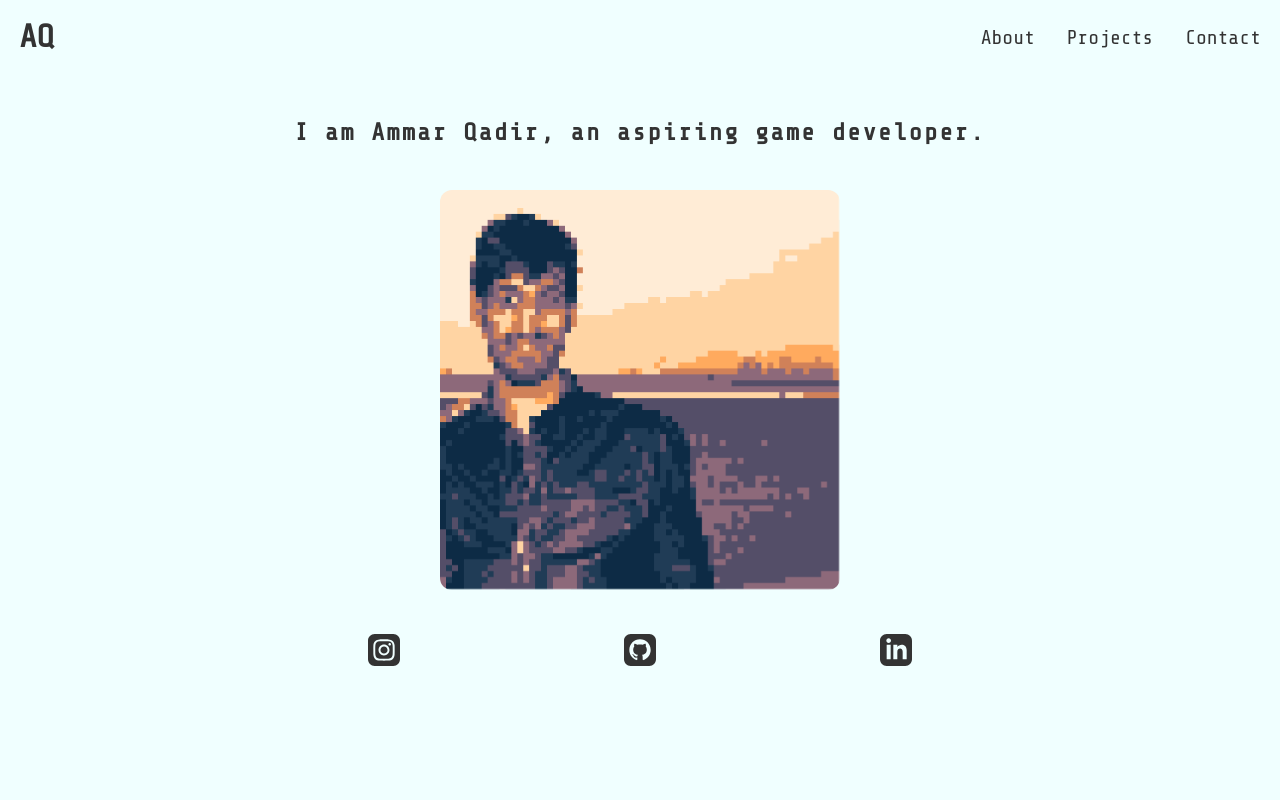
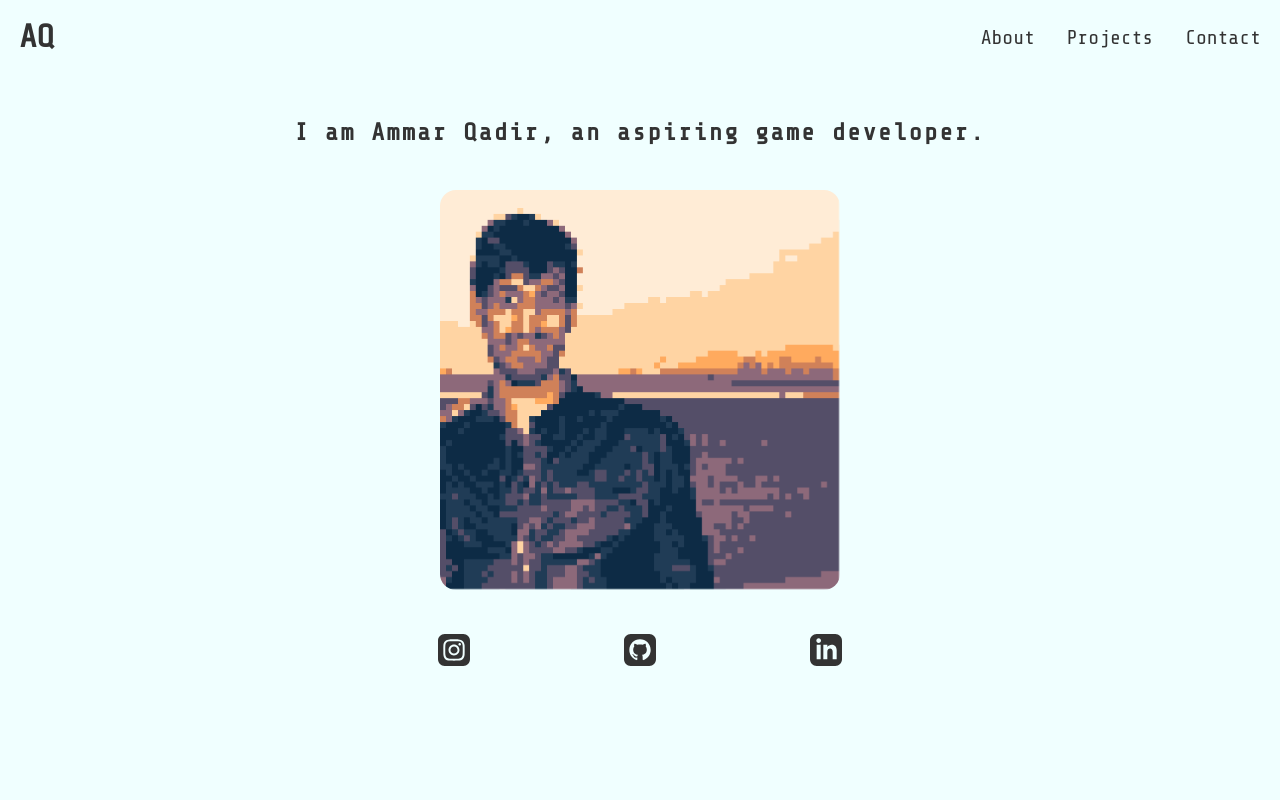
Before and after one commit to ammarqd/ammarqd.github.io, a PHP site: page / in a window 1280 px wide. Run offline with PHP 8.4, Linux system fonts and the light colour scheme.

Commit message:
Update style.css

```diff
--- a/style.css
+++ b/style.css
@@ -1,13 +1,8 @@
 body, p, a, ul, li, h1 {
     margin: 0;
     padding: 0;
-}
-
-:root {
-    --header-text: #333;
-    --body-text: #333;
-    --body-color: #ccc;
-    --bg-color: #fff;
+    text-decoration: none;
+    list-style-type: none;
 }
 
 body {
@@ -22,11 +17,6 @@ body {
 
 p {
     line-height: 2.0;
-    font-size: 1rem;
-}
-
-a {
-    text-decoration: none;
 }
 
 h1 {
@@ -93,13 +83,13 @@ main {
 main img {
     height: 25rem;
     width: 25rem;
-    border-radius: 12px;
+    border-radius: 1rem;
 }
 
 section {
     display: flex;
     justify-content: center;
-    gap: 14rem;
+    gap: 12vw;
 }
 
 section a {
```
